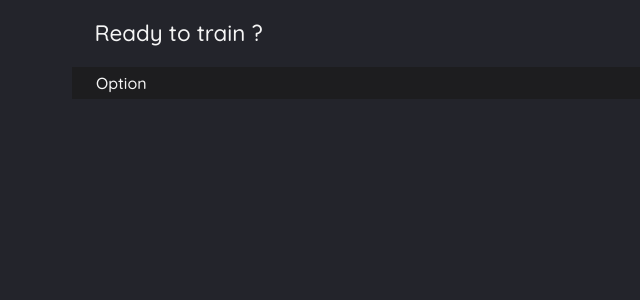
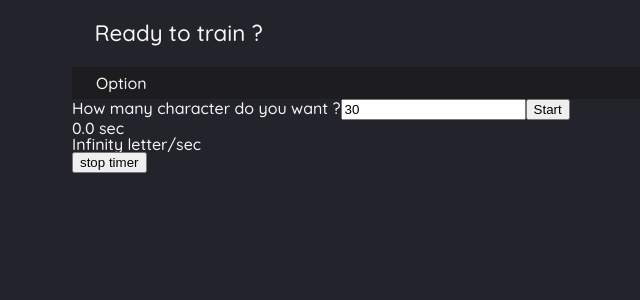
Before and after one commit to LadetXavier/taptapRemake, an Angular app: page / in a window 1280 px wide. Shown: the top 300 px of the page, without its empty margins (152-792 px from the left). Built offline with nearby package versions, Linux system fonts and the light colour scheme.

Commit message:
New feature : Detect game end, show some result and performance in a raw state. Can choose the length of the game

```diff
--- a/src/app/app.module.ts
+++ b/src/app/app.module.ts
@@ -9,13 +9,17 @@ import { ManagerComponent } from './manager/manager.component';
 
 import { OptionComponent } from './option/option.component';
 import { KeyComponent } from './option/key/key.component';
+import { ResultComponent } from './manager/result/result.component';
+import { TimerInSecPipe } from './timer-in-sec.pipe';
 
 @NgModule({
   declarations: [
     AppComponent,
     ManagerComponent,
     OptionComponent,
-    KeyComponent
+    KeyComponent,
+    ResultComponent,
+    TimerInSecPipe
   ],
   imports: [
     BrowserModule,
--- a/src/app/list-manager.service.ts
+++ b/src/app/list-manager.service.ts
@@ -19,7 +19,6 @@ export class ListManagerService {
   listProperty:ListProperty = {
     isFailing : false,
     currentLetter: 0,
-
     listLetter: [],
     listPossibleLetter: []
   }
@@ -28,6 +27,7 @@ export class ListManagerService {
     //reset of UI
     this.listProperty.isFailing = false;
     this.listProperty.currentLetter = 0;
+    this.listProperty.listLetter = [];
 
 
     // space iterator to add space with random interval
@@ -38,7 +38,8 @@ export class ListManagerService {
       this.listProperty.listLetter[i]= this.listProperty.listPossibleLetter[Math.floor(Math.random()*this.listProperty.listPossibleLetter.length)];
       spaceIterator++;
       // logic for adding space and having an hard cap every 7 letter
-      if(spaceIterator === 7 && i+1 < length) {
+      if(i+2 < length) {
+        if(spaceIterator === 7) {
           this.listProperty.listLetter[i+1]= ' ';
           spaceIterator=0;
           i++;
@@ -50,6 +51,8 @@ export class ListManagerService {
             i++;
           }
         }
+      }
+
     }
   }
 
@@ -65,6 +68,10 @@ export class ListManagerService {
     this.listProperty.listPossibleLetter.splice(index,1);
   }
 
+   nextLetter= () => {
+    this.listProperty.currentLetter+=1;
+  }
+
 
 
 
--- a/src/app/manager/manager.component.html
+++ b/src/app/manager/manager.component.html
@@ -2,13 +2,16 @@
   <h1 class="main-title">Ready to train ?</h1>
   <div class="option-button" (click)="onOption()">Option</div>
   <app-option #option *ngIf="isOptionDisplayed"></app-option>
+  <label for="lengtList">How many character do you want ?</label>
+  <input type="number" [(ngModel)]="listLength">
+  <input type="button" value="Start" (click)="onStart($event)">
   <div class="game-container" >
     <div class="letter"
     *ngFor="let letter of listManagerProperty.listLetter;let i=index"
     [class.letter-space]="letter === ' '"
-    [class.letter-current]="i === listManagerProperty.currentLetter && !listManagerProperty.isFailing"
-    [class.letter-current-fail]=" i === listManagerProperty.currentLetter && listManagerProperty.isFailing"
-    [class.letter-done]="i < listManagerProperty.currentLetter"
+    [class.letter-current]="i === listManagerProperty.currentLetter && !listManagerProperty.isFailing && !isEnded"
+    [class.letter-current-fail]=" i === listManagerProperty.currentLetter && listManagerProperty.isFailing && !isEnded"
+    [class.letter-done]="i < listManagerProperty.currentLetter || isEnded"
     >
       {{letter}}
       <div class="space-holder" *ngIf="letter === ' '"
@@ -16,6 +19,7 @@
       ></div>
     </div>
   </div>
-
+  <app-result [timer]="timer"></app-result>
+  <input type="button" value="stop timer" (click)="onStopTimer()">
 
 </main>
--- a/src/app/manager/manager.component.ts
+++ b/src/app/manager/manager.component.ts
@@ -14,6 +14,11 @@ export class ManagerComponent implements OnInit {
 
   listManagerProperty: ListProperty | any = {};
   isOptionDisplayed: boolean = false;
+  listLength: number = 30;
+  isStarted:boolean = false;
+  isEnded: boolean = false;
+  timer: number = 0.0;
+  intervalToClear:any = null;
 
   ngOnInit(): void {
     this.listManagerProperty = this.listManager.listProperty;
@@ -23,15 +28,41 @@ export class ManagerComponent implements OnInit {
     this.isOptionDisplayed=!this.isOptionDisplayed;
   }
 
+  onStart = ($event:MouseEvent) => {
+    ($event.target as HTMLButtonElement).blur();
+    this.listManager.generateList(this.listLength);
+    this.isStarted = true;
+    this.timer = 0;
+    this.onStopTimer();
+  }
+
+  onStopTimer = () => {
+    clearInterval(this.intervalToClear);
+  }
+
+  // Game related method
+
   onKeyType = (event:KeyboardEvent) => {
-
-    this.testCurrentLetter(event.key);
+    if(this.isStarted) {
+      this.testCurrentLetter(event.key);
+    }
   }
 
   testCurrentLetter = (letterToTest:string) => {
+    if(this.listManagerProperty.currentLetter === 0 && this.timer===0)  {
+      this.startTimer();
+    }
     if(this.listManagerProperty.listLetter[this.listManagerProperty.currentLetter]===letterToTest) {
-      this.nextLetter();
+       if(this.listManagerProperty.currentLetter === this.listManagerProperty.listLetter.length-1)  {
+        this.isEnded = true;
+        this.onStopTimer();
+      }
+      else {
+        this.listManager.nextLetter();
+      }
       this.listManagerProperty.isFailing = false;
+
+
       return true;
     }
     else {
@@ -40,8 +71,14 @@ export class ManagerComponent implements OnInit {
     }
   }
 
-  nextLetter= () => {
-    this.listManagerProperty.currentLetter+=1;
+
+
+  startTimer= () => {
+    this.intervalToClear = setInterval(this.interval,100);
+  }
+
+  interval = () => {
+    this.timer = this.timer + 0.1;
   }
 
 }
--- /dev/null
+++ b/src/app/manager/result/result.component.html
@@ -0,0 +1,2 @@
+<p>{{timer | timerInSec:1}} sec</p>
+<p> {{((listManagerProperty.currentLetter+1)/ timer) | timerInSec:1}} letter/sec</p>
--- /dev/null
+++ b/src/app/manager/result/result.component.ts
@@ -0,0 +1,22 @@
+import { Component, Input, OnInit } from '@angular/core';
+import { ListManagerService, ListProperty } from '../../list-manager.service';
+
+@Component({
+  selector: 'app-result',
+  templateUrl: './result.component.html',
+  styleUrls: ['./result.component.scss']
+})
+export class ResultComponent implements OnInit {
+
+  @Input() timer:number = 0;
+  listManagerProperty: ListProperty | any = {};
+
+
+  constructor(private listManager: ListManagerService) { }
+
+  ngOnInit(): void {
+    this.listManagerProperty = this.listManager.listProperty;
+  }
+
+
+}
--- a/src/app/option/key/key.component.ts
+++ b/src/app/option/key/key.component.ts
@@ -87,9 +87,22 @@ export class KeyComponent implements OnInit {
 
   }
 
+  alreadyActive = () => {
+    if(this.listManagerProperty.listPossibleLetter.indexOf(this.keyData.normalValue) !== -1) {
+      this.normalValueAdded=true;
+    }
+     if(this.listManagerProperty.listPossibleLetter.indexOf(this.keyData.majValue) !== -1) {
+      this.upperValueAdded=true;
+    }
+     if(this.listManagerProperty.listPossibleLetter.indexOf(this.keyData.altGr) !== -1) {
+      this.altGrValueAdded=true;
+    }
+  }
+
 
   ngOnInit(): void {
     this.listManagerProperty=this.listManager.listProperty;
+    this.alreadyActive();
   }
 
 }
--- a/src/app/option/option.component.html
+++ b/src/app/option/option.component.html
@@ -23,6 +23,5 @@
   >
   </app-key>
 </div>
-<input type="button" value="Generate" (click)="StartNewTest()">
 <input type="button" value="See List" (click)="seeList()">
 </div>
--- a/src/app/option/option.component.ts
+++ b/src/app/option/option.component.ts
@@ -24,13 +24,9 @@ export class OptionComponent implements OnInit {
   }
   tempJson = keyJson as unknown;
   keyObj = this.tempJson as { keys:[any]};
-  listLength: number = 30;
+
   currentView: keyboardView = keyboardView.normal;
   readonly keyboardView = keyboardView;
-
-  StartNewTest = () => {
-    this.listManager.generateList(this.listLength);
-  }
 
   seeList = () => {
     this.listManager.seeList();
--- /dev/null
+++ b/src/app/timer-in-sec.pipe.ts
@@ -0,0 +1,12 @@
+import { Pipe, PipeTransform } from '@angular/core';
+
+@Pipe({
+  name: 'timerInSec'
+})
+export class TimerInSecPipe implements PipeTransform {
+
+  transform(value: number,decimal:number): string {
+    return parseFloat(value.toString()).toFixed(decimal) ;
+  }
+
+}
```
Also changed, not shown: src/app/manager/result/result.component.scss (added). Lines whose indentation alone changed are shown as unchanged.
